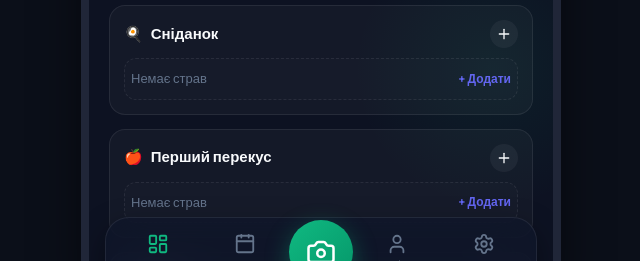
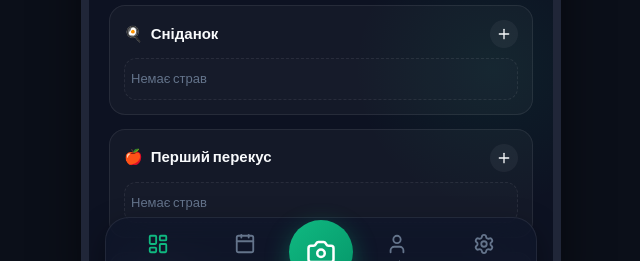
Before and after one commit to igsamchenko-cmyk/nutri-snap, a React (Vite) app: page / in a window 1280 px wide. Shown: the part 489-750 px from the top of the page, without its empty margins (319-959 px from the left). Built offline with nearby package versions, Linux system fonts and the light colour scheme.

Commit message:
Remove duplicate meal category add link

```diff
--- a/src/App.jsx
+++ b/src/App.jsx
@@ -2147,16 +2147,6 @@ export default function App() {
                       {catMeals.length === 0 ? (
                         <div className="category-empty-placeholder">
                           <span>Немає страв</span>
-                          <span
-                            className="category-quick-add-link"
-                            onClick={() => {
-                              setPreselectedCategory(cat.name);
-                              setScannerMode('search');
-                              changeTab('scanner');
-                            }}
-                          >
-                            + Додати
-                          </span>
                         </div>
                       ) : (
                         <div className="category-meals-list">
@@ -3641,7 +3631,8 @@ export default function App() {
                             className="category-add-btn"
                             onClick={() => {
                               setPreselectedCategory(cat.name);
-                              setActiveTab('scanner');
+                              setScannerMode('search');
+                              changeTab('scanner');
                             }}
                             title={`Додати до: ${cat.name}`}
                           >
@@ -3653,15 +3644,6 @@ export default function App() {
                       {catMeals.length === 0 ? (
                         <div className="category-empty-placeholder">
                           <span>Немає страв</span>
-                          <span
-                            className="category-quick-add-link"
-                            onClick={() => {
-                              setPreselectedCategory(cat.name);
-                              setActiveTab('scanner');
-                            }}
-                          >
-                            + Додати
-                          </span>
                         </div>
                       ) : (
                         <div className="category-meals-list">
--- a/src/index.css
+++ b/src/index.css
@@ -2021,22 +2021,6 @@ body.light-mode .category-empty-placeholder {
   background: rgba(0, 0, 0, 0.005);
 }
 
-.category-quick-add-link {
-  color: var(--color-accent);
-  font-weight: 600;
-  text-decoration: none;
-  cursor: pointer;
-  display: flex;
-  align-items: center;
-  gap: 4px;
-  font-size: 12px;
-  transition: opacity 0.2s ease;
-}
-
-.category-quick-add-link:hover {
-  opacity: 0.8;
-}
-
 .category-select {
   background: #1e293b;
   border: 1px solid var(--border-dark);
```
